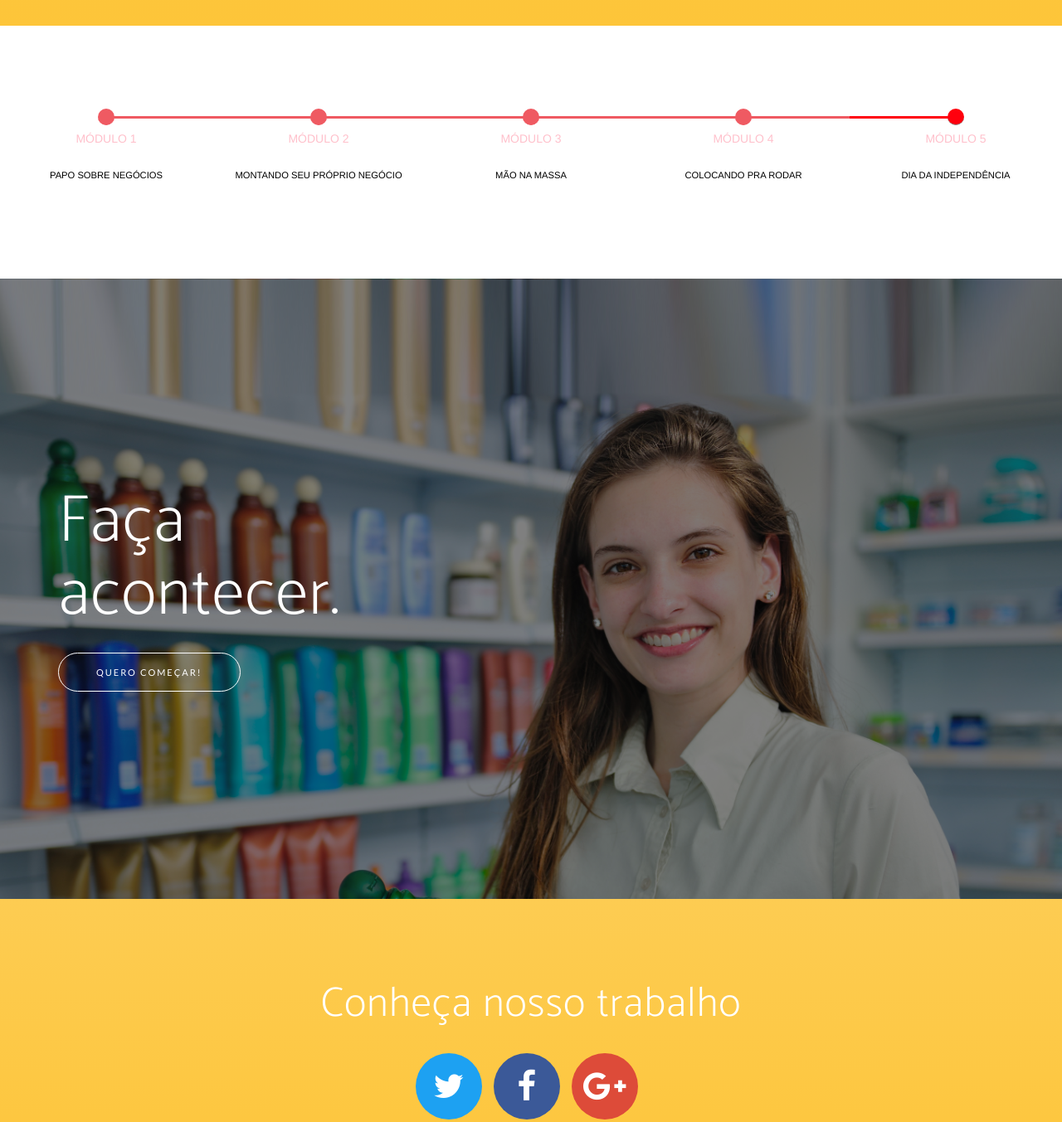
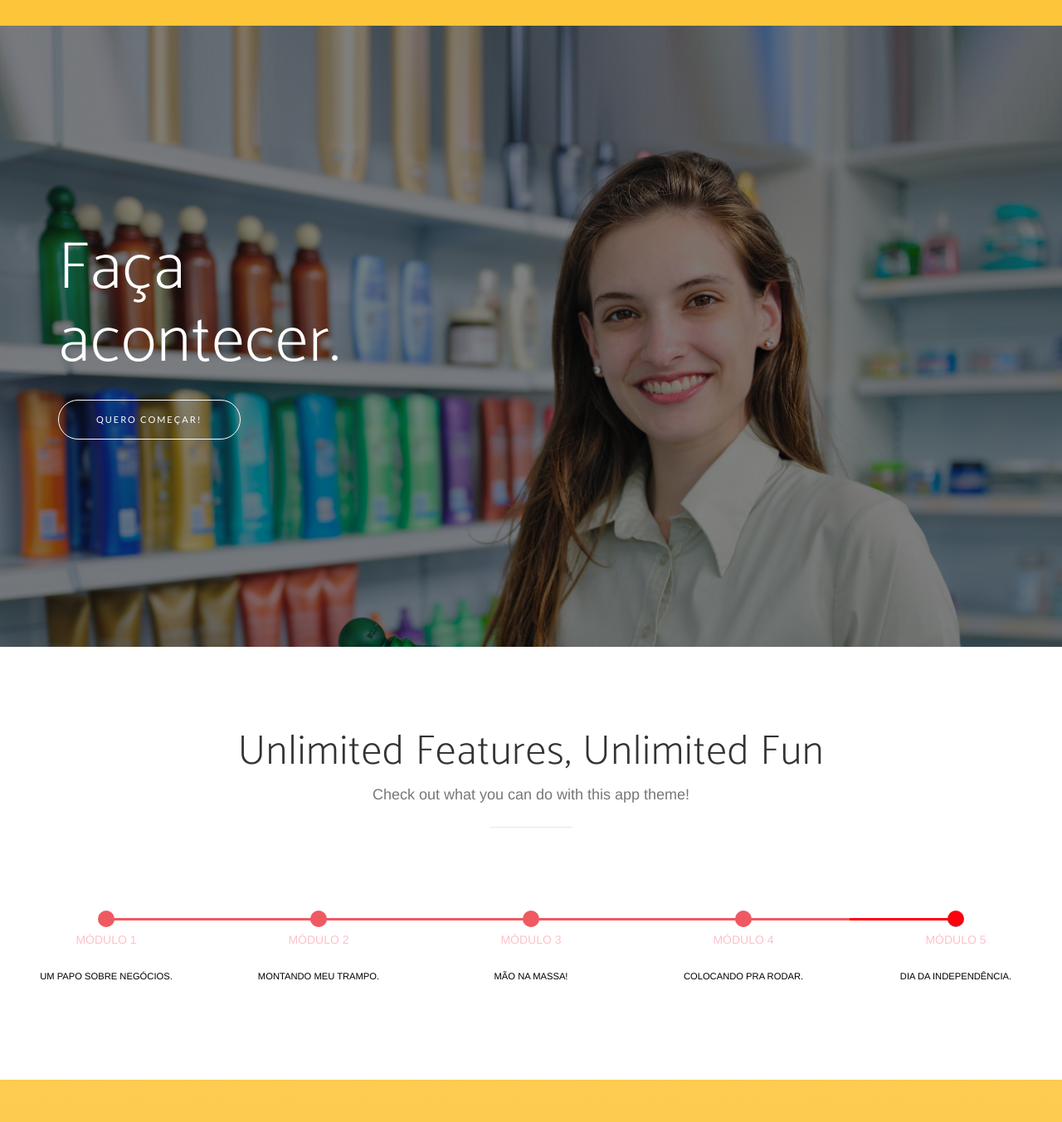
Before and after one commit to LucaNoto/hackathon16.2, a website: page index.html in a window 1280 px wide. Shown: the part 1340-2693 px from the top of the page at 83% size. Drawn offline with nearby package versions, Linux system fonts and the light colour scheme; a web font is replaced by a local one.

Commit message:
dias bobão

```diff
--- a/index.html
+++ b/index.html
@@ -118,30 +118,7 @@
         </div>
     </section>
 
-    <section id="features" class="features">
-        <ul class="progress-indicator">
-            <li class="completed">
-                <span class="bubble"></span>
-                 <p style=" color:pink; font-size:14px">Módulo 1</p> Papo sobre negócios
-            </li>
-            <li class="completed">
-                <span class="bubble"></span>
-                <p style=" color:pink; font-size:14px">Módulo 2</p>  Montando seu próprio negócio
-            </li>
-            <li class="completed">
-                <span class="bubble"></span>
-                <p style=" color:pink ; font-size:14px">Módulo 3</p> Mão na massa
-            </li>
-            <li class="completed">
-                <span class="bubble"></span>
-                <p style=" color:pink; font-size:14px">Módulo 4</p> Colocando pra rodar
-            </li>
-            <li>
-                <span class="bubble"></span>
-                <p style=" color:pink; font-size:14px">Módulo 5</p>  Dia da independência
-            </li>
-        </ul>
-    </section>
+
 
     <section class="cta">
         <div class="cta-content">
@@ -151,6 +128,40 @@
             </div>
         </div>
         <div class="overlay"></div>
+    </section>
+
+    <section id="features" class="features">
+    		<div class="row">
+                <div class="col-lg-12 text-center">
+                    <div class="section-heading">
+                        <h2>Unlimited Features, Unlimited Fun</h2>
+                        <p class="text-muted">Check out what you can do with this app theme!</p>
+                        <hr>
+                    </div>
+                </div>
+            </div>
+        <ul class="progress-indicator">
+            <li class="completed">
+                <span class="bubble"></span>
+                 <p style=" color:pink; font-size:14px">Módulo 1</p> Um papo sobre negócios.
+            </li>
+            <li class="completed">
+                <span class="bubble"></span>
+                <p style=" color:pink; font-size:14px">Módulo 2</p>  Montando meu trampo.
+            </li>
+            <li class="completed">
+                <span class="bubble"></span>
+                <p style=" color:pink ; font-size:14px">Módulo 3</p> Mão na massa!
+            </li>
+            <li class="completed">
+                <span class="bubble"></span>
+                <p style=" color:pink; font-size:14px">Módulo 4</p> Colocando pra rodar.
+            </li>
+            <li>
+                <span class="bubble"></span>
+                <p style=" color:pink; font-size:14px">Módulo 5</p>  Dia da independência.
+            </li>
+        </ul>
     </section>
 
     <section id="contact" class="contact bg-primary">
```
Also changed, not shown: img/svg/conversation-speech-bubbles.svg (added), img/svg/rotate.svg (added), img/svg/settings-work-tool.svg (added), img/svg/shape.svg (added), img/svg/students-cap.svg (added).
